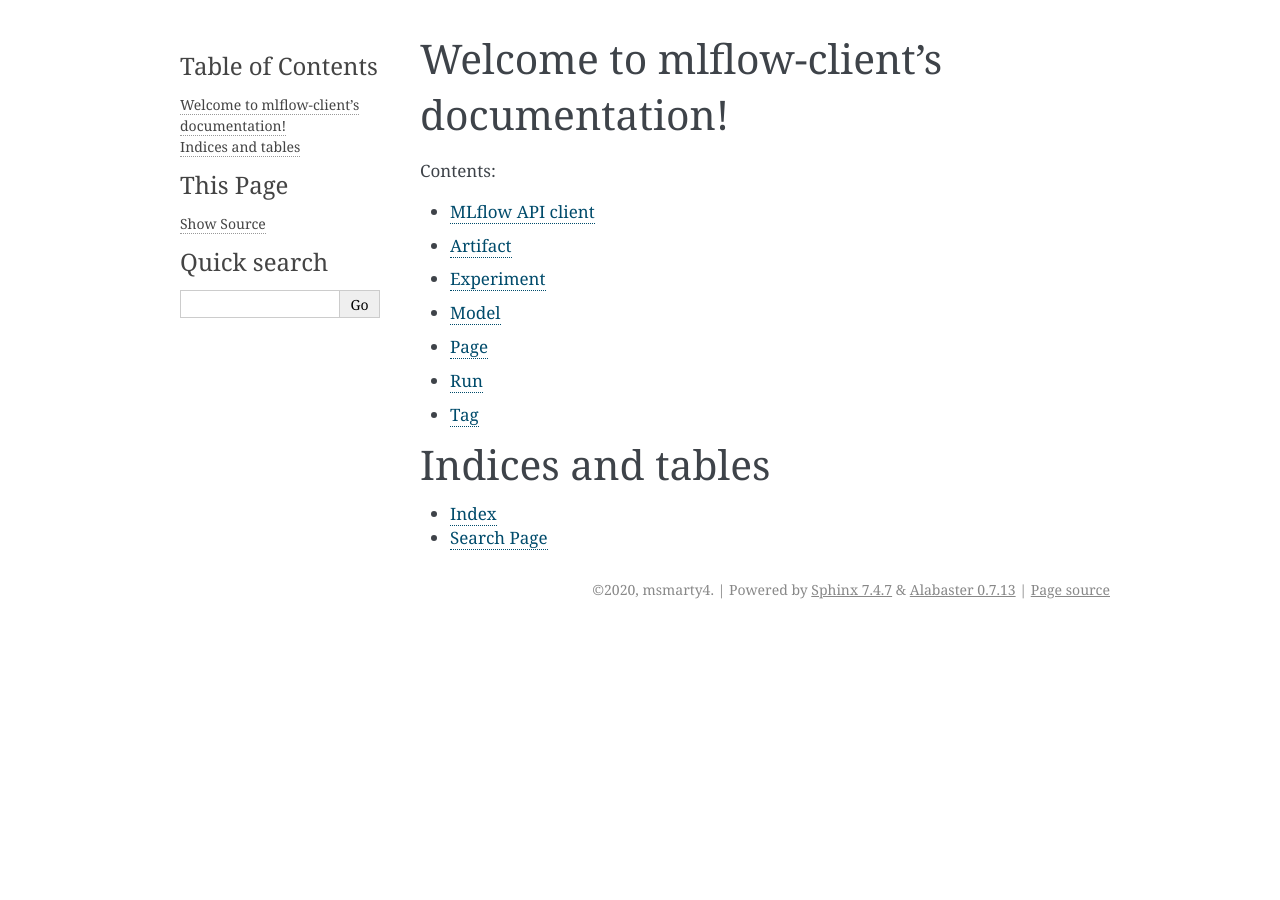
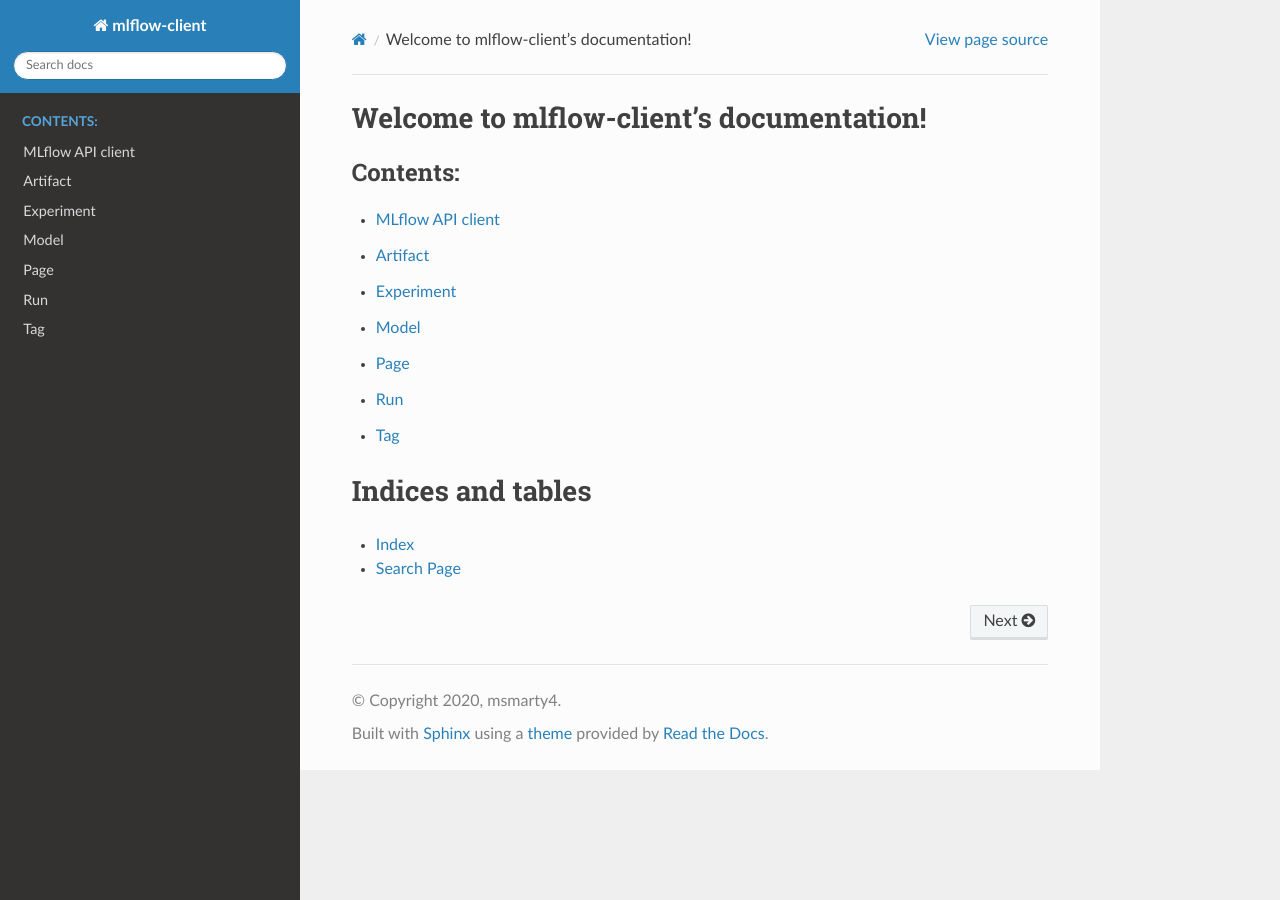
Before and after one commit to MobileTeleSystems/mlflow-rest-client, a Sphinx documentation site: the page built from docs/index.rst, in a window 1280 px wide. Built offline with Sphinx 7.4.7 and the Read the Docs theme 2.0.0, drawn with Linux system fonts in a browser that asks for light colours.

Commit message:
[SCRR-111] Use Read The Docs theme for Sphinx

```diff
--- a/docs/conf.py
+++ b/docs/conf.py
@@ -12,7 +12,7 @@
 #
 import sys, os
 sys.path.insert(0, os.path.abspath('..'))
-extensions = ['sphinx.ext.autodoc', 'numpydoc', 'sphinx.ext.autosummary']
+extensions = ['sphinx.ext.autodoc', 'numpydoc', 'sphinx.ext.autosummary', 'sphinx_rtd_theme']
 numpydoc_show_class_members = False
 
 # Add any paths that contain templates here, relative to this directory.
@@ -66,7 +66,7 @@
 # The theme to use for HTML and HTML Help pages.  See the documentation for
 # a list of builtin themes.
 #
-html_theme = 'alabaster'
+html_theme = 'sphinx_rtd_theme'
 
 # Theme options are theme-specific and customize the look and feel of a theme
 # further.  For a list of options available for each theme, see the
--- a/requirements-test.txt
+++ b/requirements-test.txt
@@ -6,3 +6,4 @@
 pytest==5.4.3; python_version >= "3"
 pytest-logger==0.5.1
 sphinx
+sphinx_rtd_theme
```
Also changed, not shown: 1 other file.
